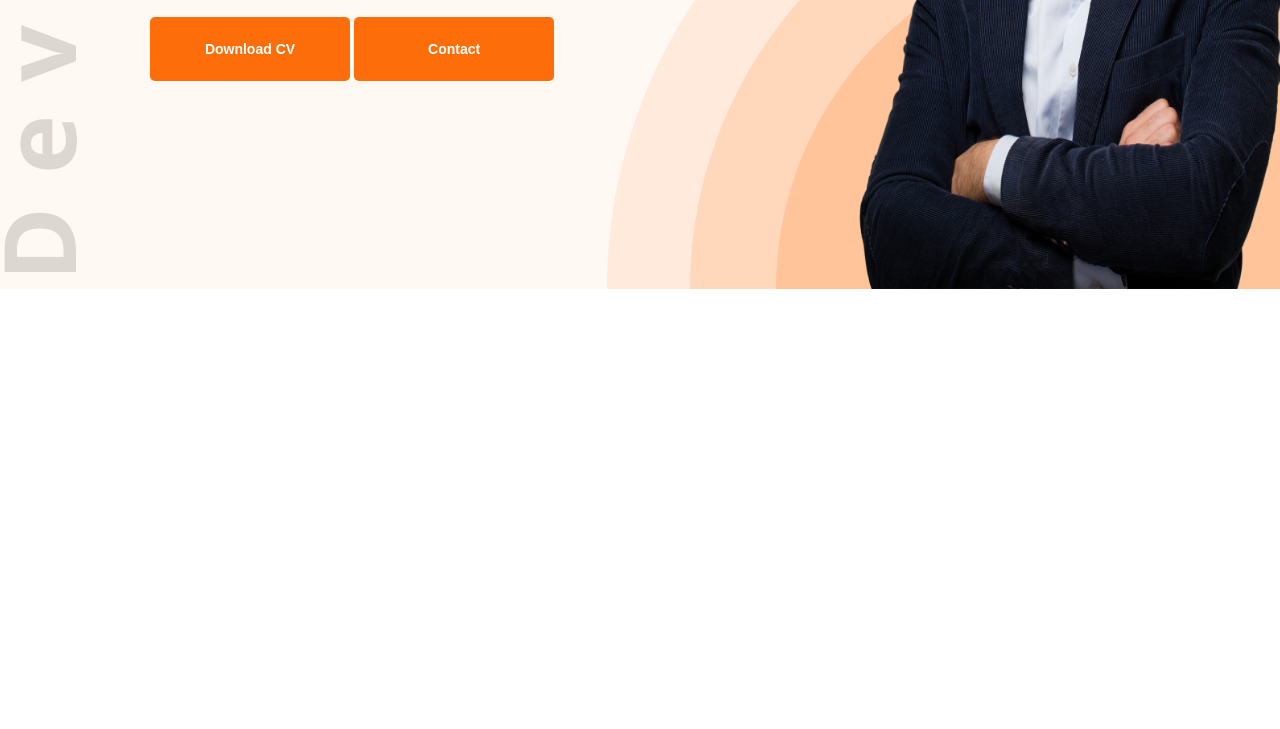
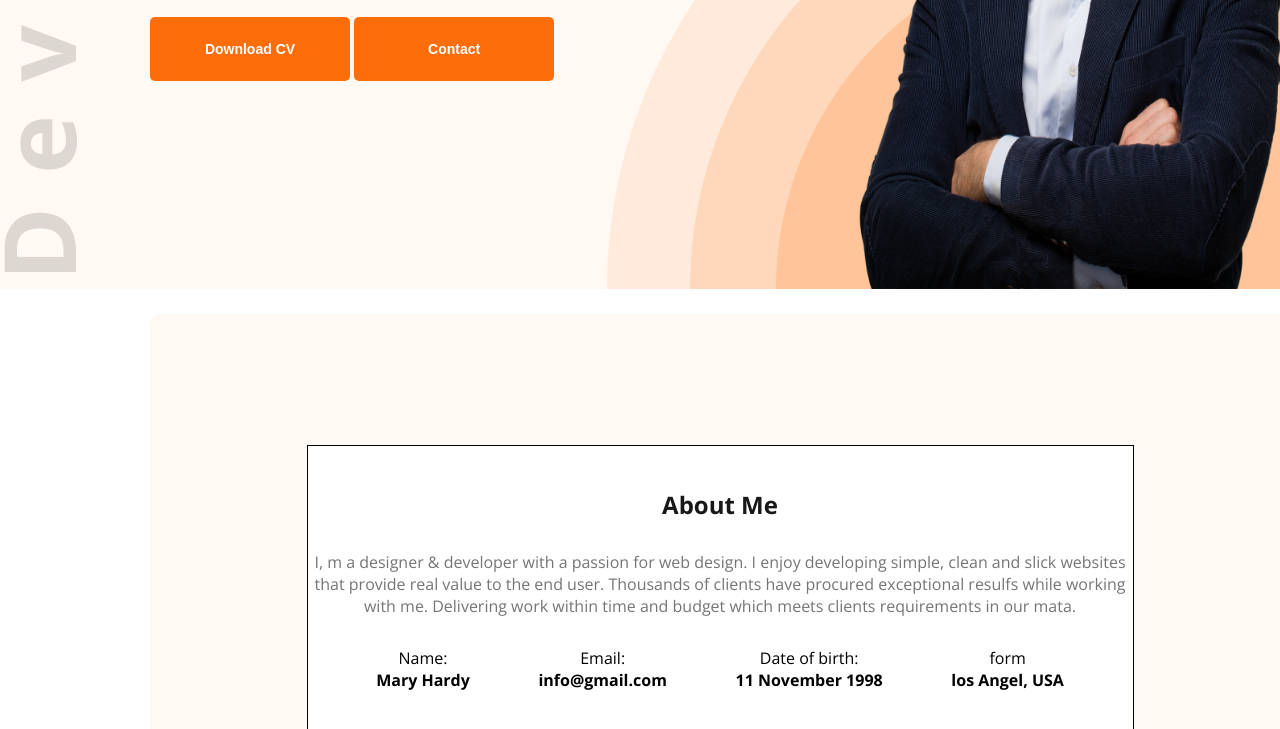
Before and after one commit to Dev-Mahamudul/developer-portfolio, a plain HTML site: page index.html in a window 1280 px wide. Shown: the part 491-1220 px from the top of the page. Before the commit the page ends 800 px from the top, so only its background shows below. Drawn offline with nearby package versions, Linux system fonts and the light colour scheme.

Commit message:
add about

```diff
--- a/index.html
+++ b/index.html
@@ -43,7 +43,36 @@
         <!-- end header banner -->
     </header>
     <main>
-
+        <!-- start about -->
+        <div class="about">
+            <div class="about-banner">
+                <div class="about-template">
+                    <div class="about-content">
+                        <h3>About Me</h3>
+                        <p>I, m a designer & developer with a passion for web design. I enjoy developing simple, clean and slick websites that provide real value to the end user. Thousands of clients have procured exceptional resulfs while working with me. Delivering work within time and budget which meets clients requirements in our mata.</p>
+                    </div>
+                    <div class="about-info-bag">
+                        <div class="about-info">
+                            <p>Name:</p>
+                            <h4>Mary Hardy</h4>
+                        </div>
+                        <div class="about-info">
+                            <p>Email:</p>
+                            <h4>info@gmail.com</h4>
+                        </div>
+                        <div class="about-info">
+                            <p>Date of birth:</p>
+                            <h4>11 November 1998</h4>
+                        </div>
+                        <div class="about-info">
+                            <p>form</p>
+                            <h4>los Angel, USA</h4>
+                        </div>
+                    </div>
+                </div>
+            </div>
+        </div>
+        <!-- end about  -->
     </main>
     <footer>
 
--- a/style/style.css
+++ b/style/style.css
@@ -123,3 +123,57 @@ margin-top: 20px;
     height: 715px;
 }
 /* end navigation */
+
+/* start about */
+.about {
+    width: 1440px;
+height: 600px;
+display: flex;
+flex-direction: column;
+justify-content: center;
+align-items: center;
+}
+.about-banner{
+    width: 1140px;
+height: 550px;
+display: flex;
+flex-direction: column;
+justify-content: center;
+align-items: center;
+border-radius: 10px;
+
+background: rgb(255, 248, 243);
+}
+.about-template{
+    width: 827px;
+    height: 288px;
+    box-sizing: border-box;
+    border: 1px solid rgb(0, 0, 0);
+    background: rgb(255, 255, 255);
+    display: flex;
+    flex-direction: column;
+    justify-content: center;
+    align-items: center;
+    text-align: center;
+}
+.about-content > h3{
+    color: rgb(24, 24, 24);
+    font-size: 24px;
+    font-weight: 700;
+    margin-bottom: 30px;
+}
+.about-content > p{
+    color: rgb(117, 117, 117);
+    font-size: 16px;
+    font-weight: 400;
+    margin-bottom: 30px;
+}
+.about-info-bag{
+    width: 100%;
+    display: flex;
+    flex-direction: row;
+    justify-content: space-evenly;
+    align-items: center;
+    text-align: center;
+}
+/* end about */
```
